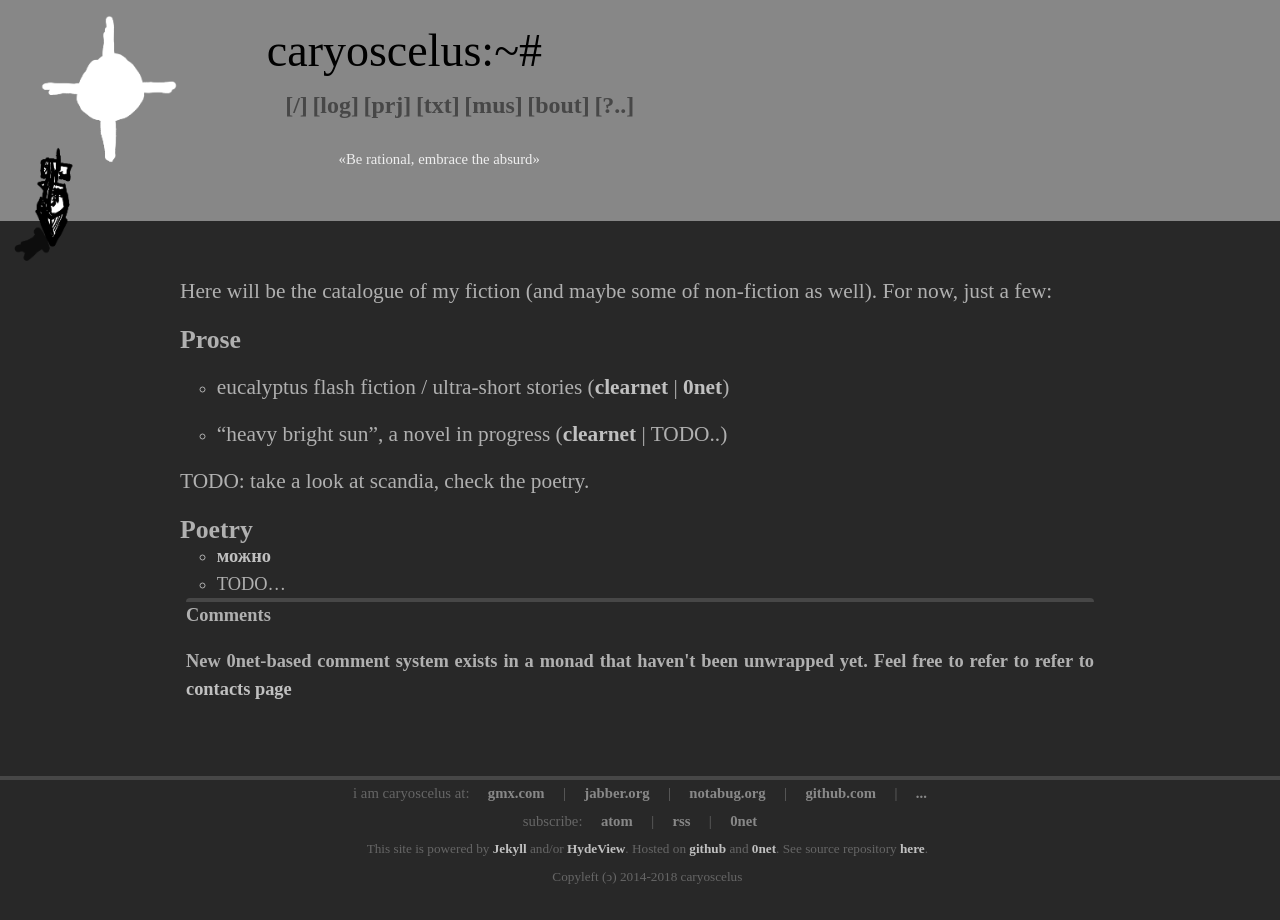
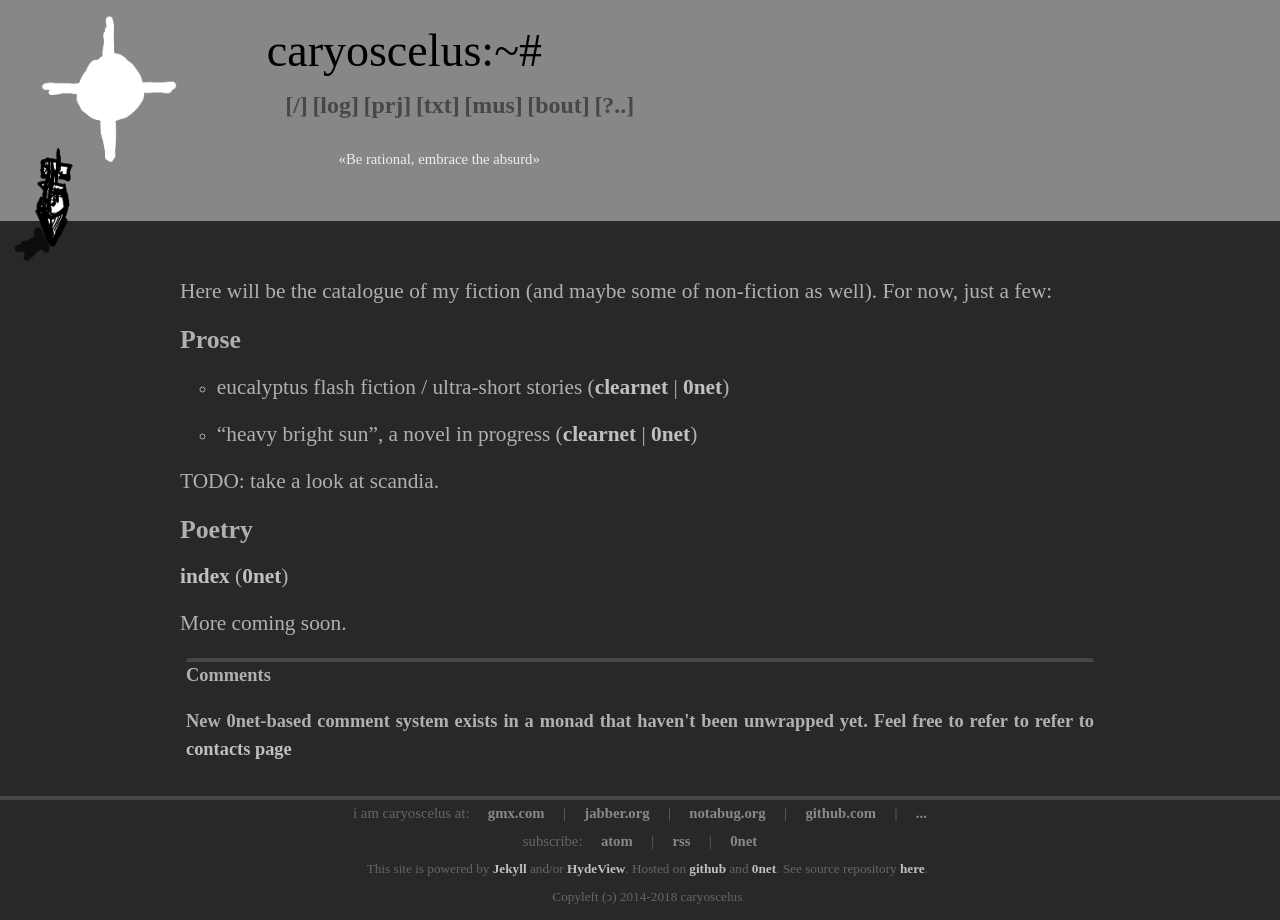
Before and after one commit to caryoscelus/caryoscelus.github.io, a Jekyll site: the page built from txt/index.md, in a window 1280 px wide. Built offline with Jekyll 4.4.1, drawn with Linux system fonts in a browser that asks for light colours; some web fonts are replaced.

Commit message:
Txt minor update

```diff
--- a/txt/index.md
+++ b/txt/index.md
@@ -10,11 +10,12 @@ well). For now, just a few:
 
 - eucalyptus flash fiction / ultra-short stories ([clearnet](/eucalyptus-ff) &#124; <a href="/" onclick="page.initialize('eucalyptus/')">0net</a>)
 
-- "heavy bright sun", a novel in progress ([clearnet](https://caryoscelus.github.io/heavy-bright-sun/) &#124; TODO..)
+- "heavy bright sun", a novel in progress ([clearnet](https://caryoscelus.github.io/heavy-bright-sun/) &#124; <a href="/" onclick="page.initialize('heavy-bright-sun/')">0net</a>)
 
-TODO: take a look at scandia, check the poetry.
+TODO: take a look at scandia.
 
 ## Poetry
 
-- [можно](/tmp/mozhno.html)
-- TODO...
+[index](https://caryoscelus.github.io/pppoetry/) (<a href="/" onclick="page.initialize('pppoetry/')">0net</a>)
+
+More coming soon.
```
